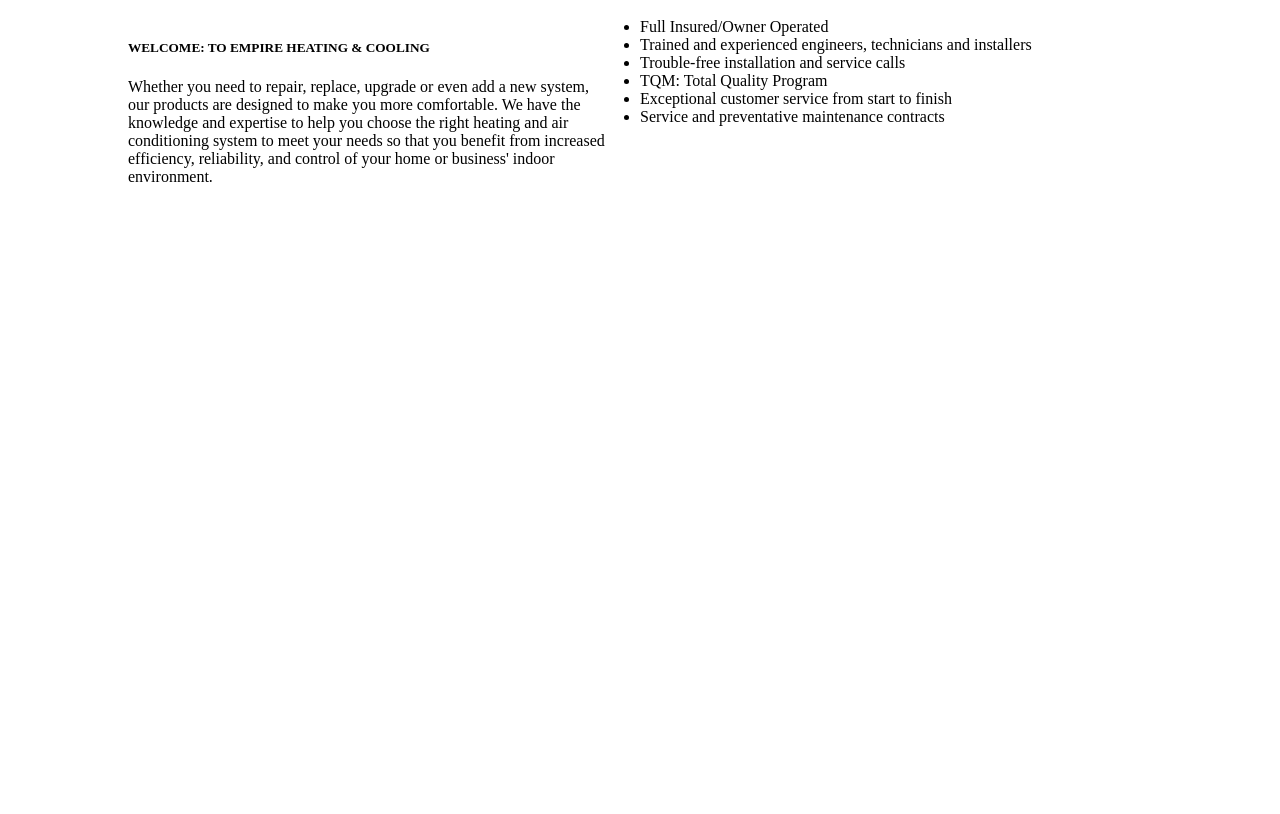
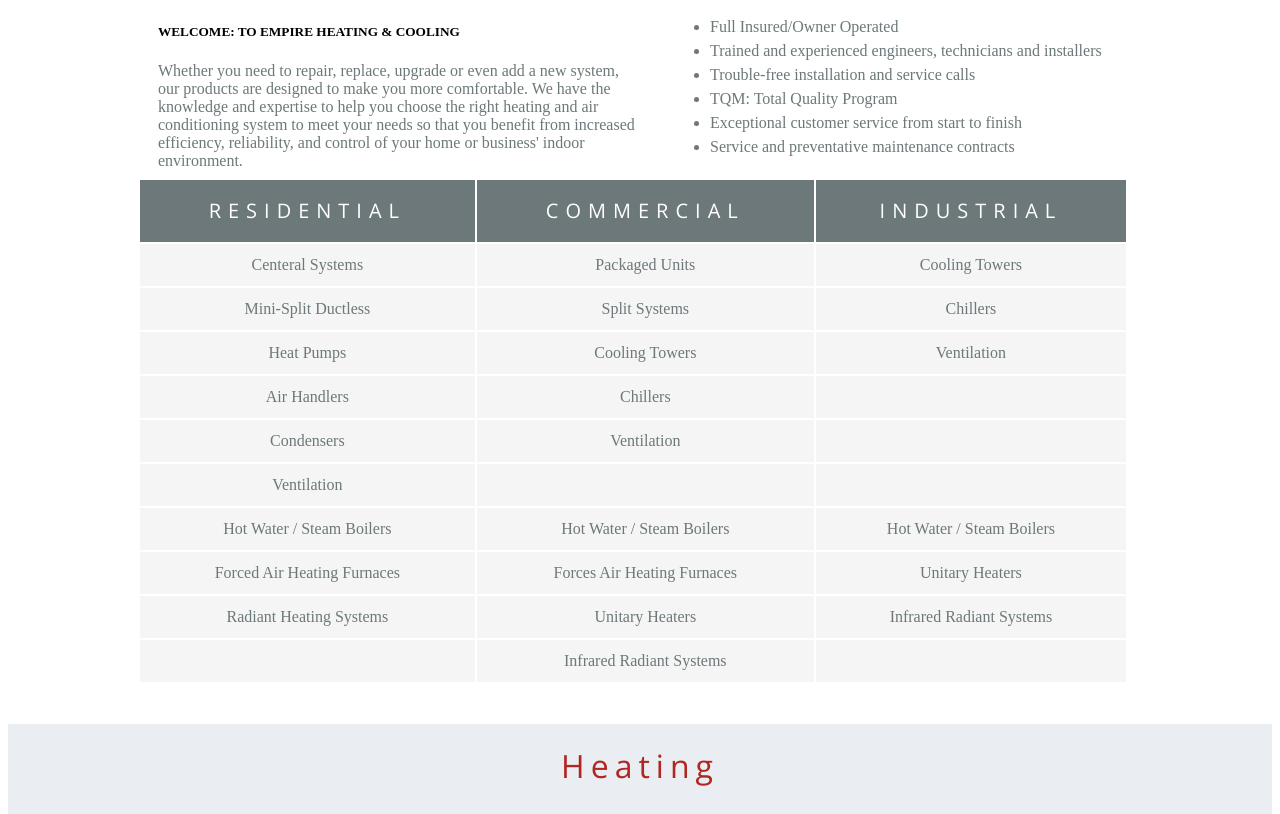
Before and after one commit to jslopeza/IS117-Proj2, a plain HTML site: page index.html in a window 1280 px wide. Shown: the part 686-1500 px from the top of the page. Before the commit the page ends 872 px from the top, so only its background shows below. Drawn offline with nearby package versions, Linux system fonts and the light colour scheme.

Commit message:
Added the table

```diff
--- a/index.html
+++ b/index.html
@@ -3,6 +3,8 @@
 	<head>
 		<title>Empire Heating & Cooling Co., Inc.</title>
 		<meta charset="utf-8"/>
+		<link href='https://fonts.googleapis.com/css?family=Open+Sans:400,300,700'
+ rel='stylesheet' type='text/css'>
 		<link rel="stylesheet" type="text/css" href="styles/style.css" />
 	</head>
 	<body>
@@ -43,8 +45,74 @@
 						</ul>
 					</div>
 				</div>
+				<div class="table">
+					<table>
+						<thead>
+							<th>RESIDENTIAL</th>
+							<th>COMMERCIAL</th>
+							<th>INDUSTRIAL</th>
+						</thead>
+						<tbody id="section1">
+							<tr>
+								<td>Centeral Systems</td>
+								<td>Packaged Units</td>
+								<td>Cooling Towers</td>
+							</tr>
+							<tr>
+								<td>Mini-Split Ductless</td>
+								<td>Split Systems</td>
+								<td>Chillers</td>
+							</tr>
+							<tr>
+								<td>Heat Pumps</td>
+								<td>Cooling Towers</td>
+								<td>Ventilation</td>
+							</tr>
+							<tr>
+								<td>Air Handlers</td>
+								<td>Chillers</td>
+								<td></td>
+							</tr>
+							<tr>
+								<td>Condensers</td>
+								<td>Ventilation</td>
+								<td></td>
+							</tr>
+							<tr>
+								<td>Ventilation</td>
+								<td></td>
+								<td></td>
+							</tr>
+						</tbody>
+						<tbody id="section2">
+							<tr>
+								<td>Hot Water / Steam Boilers</td>
+								<td>Hot Water / Steam Boilers</td>
+								<td>Hot Water / Steam Boilers</td>
+							</tr>
+							<tr>
+								<td>Forced Air Heating Furnaces</td>
+								<td>Forces Air Heating Furnaces</td>
+								<td>Unitary Heaters</td>
+							</tr>
+							<tr>
+								<td>Radiant Heating Systems</td>
+								<td>Unitary Heaters</td>
+								<td>Infrared Radiant Systems</td>
+							</tr>
+							<tr>
+								<td></td>
+								<td>Infrared Radiant Systems</td>
+								<td></td>
+							</tr>
+						</tbody>
+					</table>
+				</div>
 			</div>
 		</div>
-
+		<div class="text2">
+			<h1 class="heating-heading">Heating</h1>
+			<p class="heating-text">Our goal is to keep you warm and comfortable through the winter months. We know which products and systems will work best for you.<br>Our recommendations will always keep your requirements and budgets in mind. We'll respond to your request and act quickly when you call.<br>Nothing is more important than your peace of mind when the weather is cold.</p>
+		</div>
 	</body>
 </html>
--- a/styles/sass/style.scss
+++ b/styles/sass/style.scss
@@ -1,9 +1,6 @@
-.temp {
-	border : 1px solid black;
-}
 .container {
 	width : 1024px;
-	height : 80px;
+	height : 100%;
 	margin : 0 auto;
 
 	#bbb {
@@ -58,14 +55,66 @@
 		.text1 {
 			text-align : left;
 			#text1-left {
+				h5{
+					color : black;
+				}
 				width : 482px;
 				float : left;
-				padding-right : 30px;
+				padding-left : 30px;
+				color : #6c7879;
 			}
-			#text1-right {
+			#text2-right {
 				width : 482px;
 				float : right;
+				ul {
+					li {
+						padding-bottom : 6px;
+						color : #6c7879;
+					}
+				}
+			}
+		}
+		.table {
+			margin-bottom : 40px;
+			table {
+				padding-left : 10px;
+				width : 1000px;
+				thead {
+					background-color : #6c7879;
+					th {
+						height : 60px;
+						color : white;
+						font-size : 20px;
+						letter-spacing : 7px;
+						font-family : 'Open Sans';
+						font-weight : 500;
+					}
+				}
+				tbody {
+					background-color : #f5f5f5;
+					td {
+						height : 40px;
+						color : #6c7879;
+					}
+				}
 			}
 		}
 	}
 }
+.text2 {
+	clear : both;
+	background-color : #eaedf2;
+	height : 400px;
+	width : 100%;
+	text-align : center;
+	.heating-heading {
+		color : #b02621;
+		letter-spacing : 6px;
+		font-family : 'Open Sans';
+		font-weight : 400;
+		padding : 20px 0;
+	}
+	.heating-text {
+		color : #6c7879;
+	}
+}
```
Also changed, not shown: styles/style.css, 1 other file.
